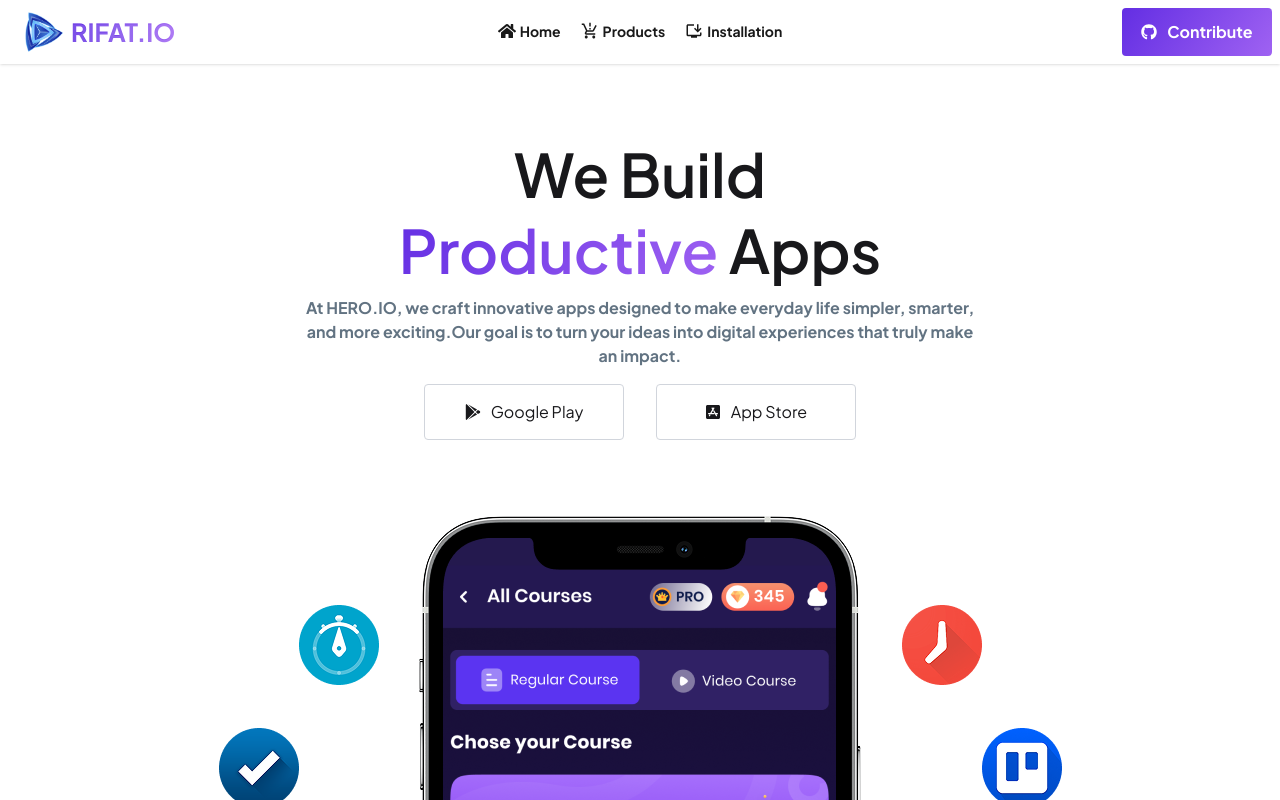
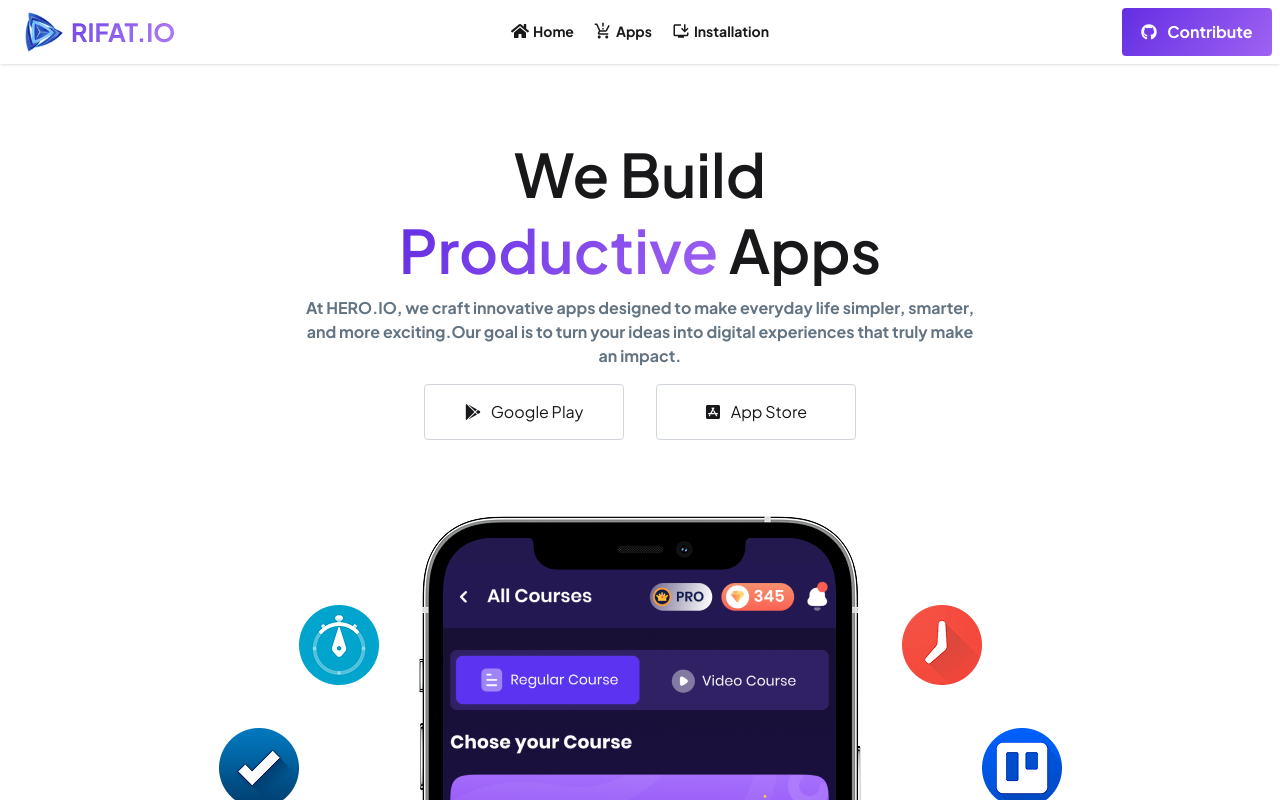
Before and after one commit to rifat-2010/programming-hero-assignment-8, a React (Vite) app: page / in a window 1280 px wide. Shown: the top 800 px of the page. Built offline with nearby package versions, Linux system fonts and the light colour scheme; a web font is replaced by a local one.

Commit message:
nav section clicked style updated

```diff
--- a/src/App.css
+++ /dev/null
@@ -1,6 +0,0 @@
-@import "tailwindcss";
-@plugin "daisyui";
-
-.google-inter-font {
-  font-family: "Plus Jakarta Sans", sans-serif;
-}
--- a/src/Components/Footer.jsx
+++ b/src/Components/Footer.jsx
@@ -1,5 +1,3 @@
-import React from 'react';
-
 const Footer = () => {
     return (
     <footer class="footer footer-horizontal footer-center bg-primary text-primary-content p-10 mt-[80px]">
--- a/src/Components/Navber.jsx
+++ b/src/Components/Navber.jsx
@@ -1,51 +1,151 @@
 import { NavLink } from "react-router-dom";
-import logo from '../assets/logo.png'
+import logo from "../assets/logo.png";
 import { FaGithub } from "react-icons/fa";
 import { FaHome } from "react-icons/fa";
 import { MdOutlineProductionQuantityLimits } from "react-icons/md";
 import { MdOutlineInstallDesktop } from "react-icons/md";
+import { useState } from "react";
 
 const Navber = () => {
+  const [border, setBorder] = useState("");
   return (
-
     <div class="navbar bg-base-100 shadow-sm">
       <div class="navbar-start">
         <div class="dropdown">
           <div tabindex="0" role="button" class="btn btn-ghost lg:hidden">
-        <svg xmlns="http://www.w3.org/2000/svg" class="h-5 w-5" fill="none" viewBox="0 0 24 24" stroke="currentColor"> <path stroke-linecap="round" stroke-linejoin="round" stroke-width="2" d="M4 6h16M4 12h8m-8 6h16" /> </svg>
+            <svg
+              xmlns="http://www.w3.org/2000/svg"
+              class="h-5 w-5"
+              fill="none"
+              viewBox="0 0 24 24"
+              stroke="currentColor"
+            >
+              {" "}
+              <path
+                stroke-linecap="round"
+                stroke-linejoin="round"
+                stroke-width="2"
+                d="M4 6h16M4 12h8m-8 6h16"
+              />{" "}
+            </svg>
           </div>
           <ul
             tabindex="0"
-        class="menu menu-sm dropdown-content bg-base-100 rounded-box z-1 mt-3 w-52 p-2 shadow">
-         <NavLink to='/home' ><p class='text-black/90
-              font-bold flex items-center hover:border-black transition-all duration-200 border-b-2 border-transparent'><FaHome className="text-lg mr-1"/>Home</p></NavLink>
+            class="menu menu-sm dropdown-content bg-base-100 rounded-box z-1 mt-3 w-52 p-2 shadow"
+          >
 
-      <NavLink to='/products'><p class='text-black/90
-              font-bold flex items-center hover:border-black transition-all duration-200 border-b-2 border-transparent'><MdOutlineProductionQuantityLimits className="text-lg mr-1"/>Apps</p></NavLink>
+           {/* Nav > Home - Section */}
+          <NavLink
+            to="/home"
 
-         <NavLink to='/installation'><p class='text-black/90
-              font-bold flex items-center hover:border-black transition-all duration-200 border-b-2 border-transparent'><MdOutlineInstallDesktop className="text-lg mr-1"/>Installation</p></NavLink>
+            onClick={() => setBorder("home")}
+            className={`font-bold flex items-center transition-all duration-200 border-b-2 ${
+              border === "home"
+                ? "border-b-[#9F62F2] text-[#632EE3]"
+                : "border-transparent text-black/90"
+            }`}
+          >
+            <FaHome className="text-lg mr-1" />
+            Home
+          </NavLink>
+
+            {/* Nav > Apps - Section */}
+          <NavLink
+            to="/products"
+
+            onClick={() => setBorder("products")}
+            className={`font-bold flex items-center transition-all duration-200 border-b-2 ${
+              border === "products"
+                ? "border-b-[#9F62F2] text-[#632EE3]"
+                : "border-transparent text-black/90"
+            }`}
+          >
+             <MdOutlineProductionQuantityLimits className="text-lg mr-1" />
+                Apps
+          </NavLink>
+              {/* Nav > Installation - Section */}
+             <NavLink
+            to="/installation"
+            onClick={() => setBorder("installation")}
+            className={`font-bold flex items-center transition-all duration-200 border-b-2 ${
+              border === "installation"
+                ? "border-b-[#9F62F2] text-[#632EE3]"
+                : "border-transparent text-black/90"
+            }`}
+          >
+
+            <MdOutlineInstallDesktop className="text-lg mr-1" />
+                Installation
+          </NavLink>
           </ul>
         </div>
         <a class="btn btn-ghost text-xl">
           <img src={logo} alt="logo" className="w-[40px] h-[40px]" />
-       <NavLink to='/home'  className="bg-gradient-to-r from-[#632EE3] to-[#9F62F2] bg-clip-text text-transparent font-bold text-xl md:text-[25px]">RIFAT.IO</NavLink>
+          <NavLink
+            to="/home"
+            className="bg-gradient-to-r from-[#632EE3] to-[#9F62F2] bg-clip-text text-transparent font-bold text-xl md:text-[25px]"
+          >
+            RIFAT.IO
+          </NavLink>
         </a>
       </div>
       <div class="navbar-center hidden lg:flex">
         <ul class="menu menu-horizontal px-1 flex gap-5">
-     <NavLink to='/home' ><p class='text-black/90
-         font-bold flex items-center hover:border-black transition-all duration-200 border-b-2 border-transparent'><FaHome className="text-lg mr-1"/>Home</p></NavLink>
 
-      <NavLink to='/products'><p class='text-black/90
-         font-bold flex items-center hover:border-black transition-all duration-200 border-b-2 border-transparent'><MdOutlineProductionQuantityLimits className="text-lg mr-1"/>Products</p></NavLink>
+           {/* Nav > Home - Section */}
+          <NavLink
+            to="/home"
 
-         <NavLink to='/installation'><p class='text-black/90
-          font-bold flex items-center hover:border-black transition-all duration-200 border-b-2 border-transparent'><MdOutlineInstallDesktop className="text-lg mr-1"/>Installation</p></NavLink>
+            onClick={() => setBorder("home")}
+            className={`font-bold flex items-center transition-all duration-200 border-b-2 ${
+              border === "home"
+                ? "border-b-[#9F62F2] text-[#632EE3]"
+                : "border-transparent text-black/90"
+            }`}
+          >
+            <FaHome className="text-lg mr-1" />
+            Home
+          </NavLink>
+
+            {/* Nav > Apps - Section */}
+          <NavLink
+            to="/products"
+
+            onClick={() => setBorder("products")}
+            className={`font-bold flex items-center transition-all duration-200 border-b-2 ${
+              border === "products"
+                ? "border-b-[#9F62F2] text-[#632EE3]"
+                : "border-transparent text-black/90"
+            }`}
+          >
+             <MdOutlineProductionQuantityLimits className="text-lg mr-1" />
+                Apps
+          </NavLink>
+              {/* Nav > Installation - Section */}
+             <NavLink
+            to="/installation"
+            onClick={() => setBorder("installation")}
+            className={`font-bold flex items-center transition-all duration-200 border-b-2 ${
+              border === "installation"
+                ? "border-b-[#9F62F2] text-[#632EE3]"
+                : "border-transparent text-black/90"
+            }`}
+          >
+
+            <MdOutlineInstallDesktop className="text-lg mr-1" />
+                Installation
+          </NavLink>
         </ul>
       </div>
       <div class="navbar-end">
-    <a href="https://github.com/rifat-2010" className='w-[150px] h-12 flex justify-center items-center gap-2.5 py-3 px-4 rounded-[4px] bg-[linear-gradient(125.07deg,rgba(99,46,227,1),rgba(159,98,242,1)_100%)] text-white font-bold' target="_blank"><FaGithub />Contribute</a>
+        <a
+          href="https://github.com/rifat-2010"
+          className="w-[150px] h-12 flex justify-center items-center gap-2.5 py-3 px-4 rounded-[4px] bg-[linear-gradient(125.07deg,rgba(99,46,227,1),rgba(159,98,242,1)_100%)] text-white font-bold"
+          target="_blank"
+        >
+          <FaGithub />
+          Contribute
+        </a>
       </div>
     </div>
   );
--- a/src/Layouts/MainLayout.jsx
+++ b/src/Layouts/MainLayout.jsx
@@ -1,7 +1,9 @@
-import React from 'react';
-import Navber from '../Components/Navber';
-import Footer from '../Components/Footer';
-import { Outlet } from 'react-router';
+import React from "react";
+import Navber from "../Components/Navber";
+import Footer from "../Components/Footer";
+import { Outlet } from "react-router";
+import { ToastContainer } from "react-toastify";
+import "react-toastify/dist/ReactToastify.css";
 
 const MainLayout = () => {
   return (
@@ -9,6 +11,13 @@ const MainLayout = () => {
       <Navber></Navber>
       <Outlet></Outlet>
       <Footer></Footer>
+      <ToastContainer
+        position="top-right"
+        theme="dark"
+        autoClose={5000}
+        hideProgressBar={false}
+
+      />
     </div>
   );
 };
--- a/src/Pages/Installation.jsx
+++ b/src/Pages/Installation.jsx
@@ -3,6 +3,7 @@ import { FaDownload } from "react-icons/fa6";
 import { IoStarHalf } from "react-icons/io5";
 import { useEffect, useState } from "react";
 import AppErrorImg from '../assets/App-Error.png'
+import { toast } from "react-toastify";
 
 const Installation = () => {
 
@@ -26,15 +27,16 @@ if (!wishlist.length) return (<div className="flex flex-col justify-center items
 
   const sortedItem = (() => {
     if (sortOrder === 'price-asc') {
-      return [...wishlist].sort((a, b) => a.reviews - b.reviews)
+      return [...wishlist].sort((a, b) => a.downloads - b.downloads)
     } else if (sortOrder === 'price-desc') {
-      return [...wishlist].sort((a, b) => b.reviews - a.reviews)
+      return [...wishlist].sort((a, b) => b.downloads - a.downloads)
     } else {
       return wishlist
     }
   })()
 
   const handleRemove = id => {
+     toast('😢😢😢App unstalled successfully!');
     // remove from localstorage
     const existingList = JSON.parse(localStorage.getItem('wishlist'))
     let updatedList = existingList.filter(p => p.id !== id);
@@ -92,9 +94,9 @@ return (
 
       {/* Right: price + remove button */}
       <div className="flex items-center gap-4">
-        <span className="text-lg font-bold text-gray-700">${p.reviews}</span>
+
         <div className="flex justify-center">
-         <button  onClick={() => handleRemove(p.id)} className='w-[100px] h-12 flex justify-center items-center gap-2.5 py-3 px-4 rounded-[4px] bg-[#00d390] text-white font-bold cursor-pointer'>Install</button>
+         <button  onClick={() => handleRemove(p.id)} className='w-[100px] h-12 flex justify-center items-center gap-2.5 py-3 px-4 rounded-[4px] bg-[#00d390] text-white font-bold cursor-pointer'>Unstall</button>
       </div>
       </div>
     </div>
--- a/src/Routes/Routes.jsx
+++ b/src/Routes/Routes.jsx
@@ -6,6 +6,7 @@ import ErrorPage from "../Pages/ErrorPage";
 import Installation from "../Pages/Installation";
 import ProducsDetails from "../Pages/ProducsDetails";
 import Loading from "../Loading/Loading";
+
 
 
 
@@ -54,4 +55,5 @@ const router = createBrowserRouter([
 
 
 ]);
+
 export default router
--- a/src/index.css
+++ b/src/index.css
@@ -0,0 +1,6 @@
+@import "tailwindcss";
+@plugin "daisyui";
+
+.google-inter-font {
+  font-family: "Plus Jakarta Sans", sans-serif;
+}
--- a/src/main.jsx
+++ b/src/main.jsx
@@ -1,17 +1,15 @@
 import { StrictMode } from 'react'
 import { createRoot } from 'react-dom/client'
 import './index.css'
-import App from './App.jsx'
 import { RouterProvider } from "react-router/dom";
 import router from './Routes/Routes.jsx';
- import { ToastContainer } from 'react-toastify';
 
 
-     <ToastContainer />;
+
+
 
 createRoot(document.getElementById('root')).render(
   <StrictMode>
     <RouterProvider router={router} />
   </StrictMode>,
-
 )
```
Also changed, not shown: src/Pages/ProducsDetails.jsx (+23 -8 lines). Lines whose indentation alone changed are shown as unchanged.
